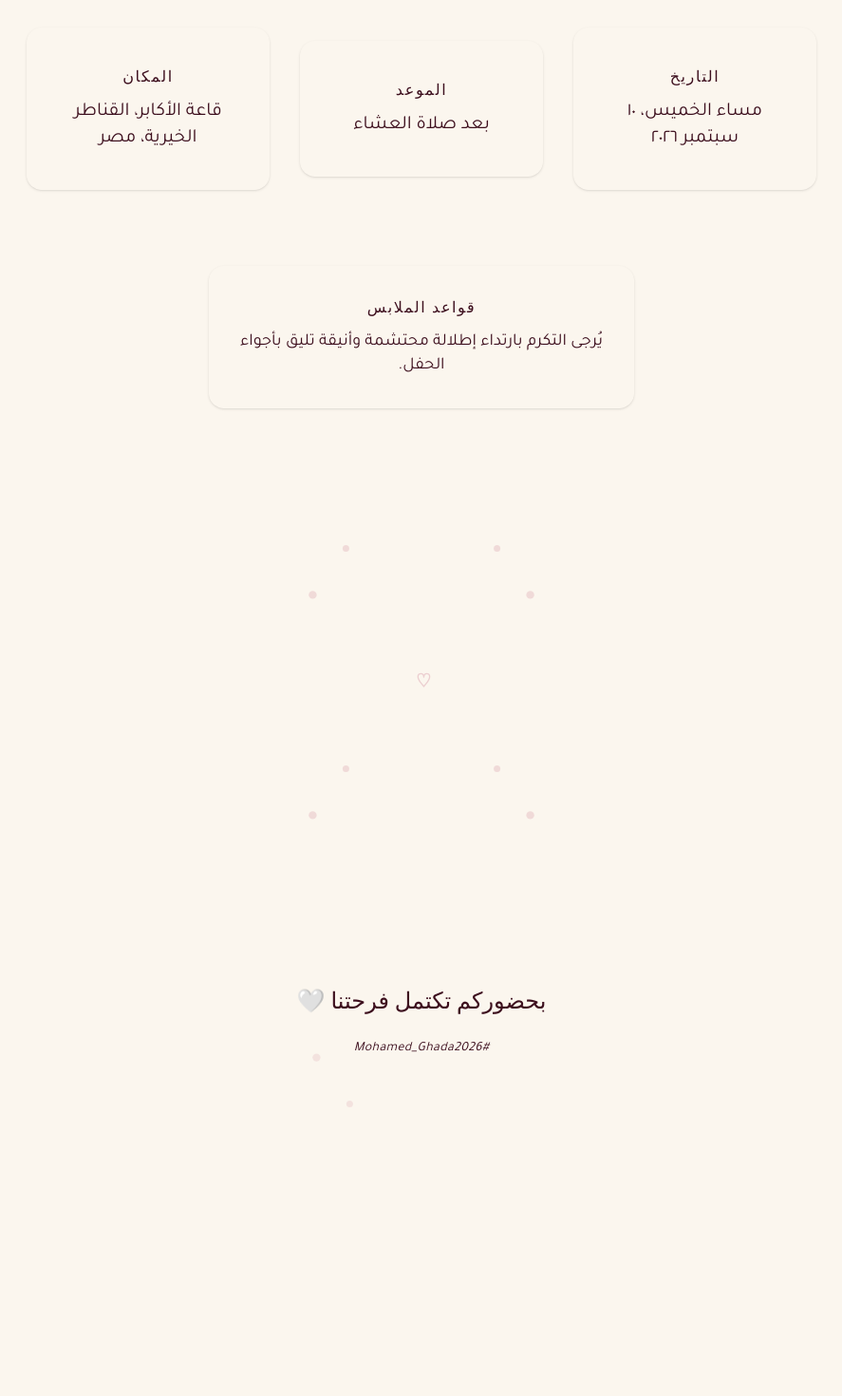
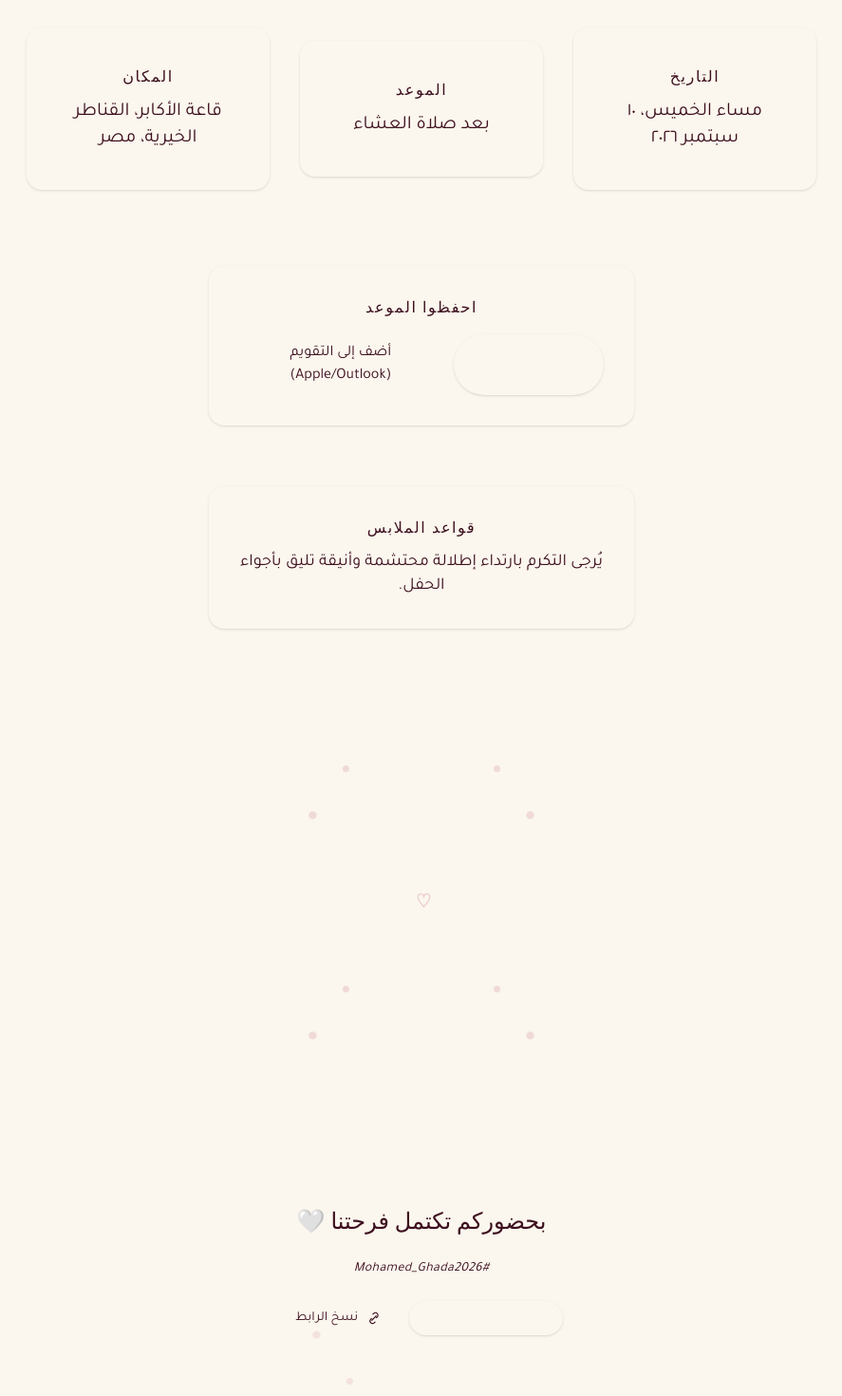
Before and after one commit to mahmoud-codeee/bride, a React (Vite) app: page / in a window 1280 px wide. Shown: the part 1303-2773 px from the top of the page at 95% size, without its empty margins (196-1083 px from the left). Before the commit the page ends 2481 px from the top, so only its background shows below. Built offline with nearby package versions, Linux system fonts and the light colour scheme; a web font is replaced by a local one.

Commit message:
Add Add-to-Calendar and share buttons (WhatsApp + copy link)

```diff
--- a/src/App.tsx
+++ b/src/App.tsx
@@ -4,6 +4,7 @@ import Petals from "./components/Petals";
 import Hero from "./components/Hero";
 import Countdown from "./components/Countdown";
 import Details from "./components/Details";
+import AddToCalendar from "./components/AddToCalendar";
 import DressCode from "./components/DressCode";
 import Couple from "./components/Couple";
 import Footer from "./components/Footer";
@@ -20,6 +21,7 @@ function App() {
         <Hero />
         <Countdown />
         <Details />
+        <AddToCalendar />
         <DressCode />
         <Couple />
         <Footer />
--- /dev/null
+++ b/src/components/AddToCalendar.tsx
@@ -0,0 +1,71 @@
+import { motion } from "framer-motion";
+import { useLanguage } from "../context/LanguageContext";
+import {
+  buildGoogleCalendarUrl,
+  buildIcsContent,
+  downloadIcsFile,
+} from "../utils/calendar";
+
+export default function AddToCalendar() {
+  const { t } = useLanguage();
+
+  const eventData = {
+    title: t.calendar.eventTitle,
+    description: t.calendar.eventDescription,
+    location: t.details.location.value,
+  };
+
+  const handleDownloadIcs = () => {
+    downloadIcsFile("mohamed-ghada-wedding.ics", buildIcsContent(eventData));
+  };
+
+  const googleUrl = buildGoogleCalendarUrl(eventData);
+
+  return (
+    <section className="px-6 pb-16 flex flex-col items-center">
+      <motion.div
+        initial={{ opacity: 0, y: 24 }}
+        whileInView={{ opacity: 1, y: 0 }}
+        viewport={{ once: true, amount: 0.4 }}
+        transition={{ duration: 0.7, delay: 0.4, ease: "easeOut" }}
+        className="flex flex-col items-center gap-4 rounded-2xl px-8 py-8 w-full sm:w-auto sm:max-w-md shadow-sm"
+        style={{
+          backgroundColor: "var(--color-ivory-dark)",
+          border: "1px solid var(--color-gold-light)",
+        }}
+      >
+        <span
+          className={`${t.meta.fontHeading} text-sm sm:text-base tracking-widest`}
+          style={{ color: "var(--color-gold)" }}
+        >
+          {t.calendar.title}
+        </span>
+        <div className="flex flex-col sm:flex-row gap-3">
+          <a
+            href={googleUrl}
+            target="_blank"
+            rel="noopener noreferrer"
+            className={`${t.meta.fontBody} rounded-full px-5 py-2 text-sm sm:text-base text-center shadow-sm transition-transform hover:scale-105`}
+            style={{
+              backgroundColor: "var(--color-wine)",
+              color: "var(--color-ivory)",
+            }}
+          >
+            {t.calendar.googleButton}
+          </a>
+          <button
+            onClick={handleDownloadIcs}
+            className={`${t.meta.fontBody} rounded-full px-5 py-2 text-sm sm:text-base transition-transform hover:scale-105`}
+            style={{
+              backgroundColor: "transparent",
+              color: "var(--color-gold-deep)",
+              border: "1px solid var(--color-gold-light)",
+            }}
+          >
+            {t.calendar.icsButton}
+          </button>
+        </div>
+      </motion.div>
+    </section>
+  );
+}
--- a/src/components/Footer.tsx
+++ b/src/components/Footer.tsx
@@ -1,6 +1,7 @@
 import { motion } from "framer-motion";
 import { useLanguage } from "../context/LanguageContext";
 import FloralOrnament from "./FloralOrnament";
+import ShareButtons from "./ShareButtons";
 
 export default function Footer() {
   const { t } = useLanguage();
@@ -30,6 +31,8 @@ export default function Footer() {
       >
         {t.footer.hashtag}
       </motion.p>
+
+      <ShareButtons />
     </footer>
   );
 }
--- /dev/null
+++ b/src/components/ShareButtons.tsx
@@ -0,0 +1,92 @@
+import { useState } from "react";
+import { motion } from "framer-motion";
+import { useLanguage } from "../context/LanguageContext";
+
+function ChatIcon() {
+  return (
+    <svg
+      viewBox="0 0 24 24"
+      width="18"
+      height="18"
+      fill="none"
+      stroke="currentColor"
+      strokeWidth="1.5"
+      strokeLinecap="round"
+      strokeLinejoin="round"
+      aria-hidden="true"
+    >
+      <path d="M12 3.5c-4.7 0-8.5 3.4-8.5 7.5 0 2.1 1 4 2.6 5.4L5 20.5l3.9-1.3c1 .3 2 .5 3.1.5 4.7 0 8.5-3.4 8.5-7.6S16.7 3.5 12 3.5Z" />
+    </svg>
+  );
+}
+
+function LinkIcon() {
+  return (
+    <svg
+      viewBox="0 0 24 24"
+      width="18"
+      height="18"
+      fill="none"
+      stroke="currentColor"
+      strokeWidth="1.5"
+      strokeLinecap="round"
+      strokeLinejoin="round"
+      aria-hidden="true"
+    >
+      <path d="M9 15 15 9" />
+      <path d="M10.5 6.5 11.5 5.5A3.5 3.5 0 0 1 16.5 10.5L15.5 11.5" />
+      <path d="M13.5 17.5 12.5 18.5A3.5 3.5 0 0 1 7.5 13.5L8.5 12.5" />
+    </svg>
+  );
+}
+
+export default function ShareButtons() {
+  const { t } = useLanguage();
+  const [copied, setCopied] = useState(false);
+
+  const pageUrl = typeof window !== "undefined" ? window.location.href : "";
+  const whatsappHref = `https://wa.me/?text=${encodeURIComponent(`${t.share.message}\n${pageUrl}`)}`;
+
+  const handleCopy = async () => {
+    try {
+      await navigator.clipboard.writeText(pageUrl);
+      setCopied(true);
+      setTimeout(() => setCopied(false), 2000);
+    } catch {
+      // Clipboard API unavailable or denied — buttons remain otherwise usable.
+    }
+  };
+
+  return (
+    <motion.div
+      initial={{ opacity: 0, y: 16 }}
+      whileInView={{ opacity: 1, y: 0 }}
+      viewport={{ once: true, amount: 0.5 }}
+      transition={{ duration: 0.8, delay: 0.3, ease: "easeOut" }}
+      className="relative z-10 flex flex-wrap items-center justify-center gap-3"
+    >
+      <a
+        href={whatsappHref}
+        target="_blank"
+        rel="noopener noreferrer"
+        className={`${t.meta.fontBody} inline-flex items-center gap-2 rounded-full px-4 py-2 text-sm shadow-sm transition-transform hover:scale-105`}
+        style={{ backgroundColor: "var(--color-wine)", color: "var(--color-ivory)" }}
+      >
+        <ChatIcon />
+        {t.share.whatsapp}
+      </a>
+      <button
+        onClick={handleCopy}
+        className={`${t.meta.fontBody} inline-flex items-center gap-2 rounded-full px-4 py-2 text-sm transition-transform hover:scale-105`}
+        style={{
+          backgroundColor: "transparent",
+          color: "var(--color-gold-deep)",
+          border: "1px solid var(--color-gold-light)",
+        }}
+      >
+        <LinkIcon />
+        {copied ? t.share.copied : t.share.copyLink}
+      </button>
+    </motion.div>
+  );
+}
--- a/src/data/content.ts
+++ b/src/data/content.ts
@@ -44,6 +44,19 @@ export interface SiteContent {
   dressCode: {
     title: string;
     note: string;
+  };
+  calendar: {
+    title: string;
+    googleButton: string;
+    icsButton: string;
+    eventTitle: string;
+    eventDescription: string;
+  };
+  share: {
+    whatsapp: string;
+    copyLink: string;
+    copied: string;
+    message: string;
   };
   footer: {
     message: string;
@@ -104,6 +117,19 @@ export const content: Record<Language, SiteContent> = {
       title: "قواعد الملابس",
       note: "يُرجى التكرم بارتداء إطلالة محتشمة وأنيقة تليق بأجواء الحفل.",
     },
+    calendar: {
+      title: "احفظوا الموعد",
+      googleButton: "أضف إلى تقويم Google",
+      icsButton: "أضف إلى التقويم (Apple/Outlook)",
+      eventTitle: "حفل زفاف محمد وغادة",
+      eventDescription: "بدعوتكم لحضور حفل زفافنا 🤍",
+    },
+    share: {
+      whatsapp: "شارك عبر واتساب",
+      copyLink: "نسخ الرابط",
+      copied: "تم نسخ الرابط!",
+      message: "بدعوتكم لحضور حفل زفاف محمد وغادة 🤍",
+    },
     footer: {
       message: "بحضوركم تكتمل فرحتنا 🤍",
       hashtag: "#Mohamed_Ghada2026",
@@ -161,6 +187,19 @@ export const content: Record<Language, SiteContent> = {
       title: "Dress Code",
       note: "Kindly wear modest, elegant attire befitting the spirit of the occasion.",
     },
+    calendar: {
+      title: "Save the Date",
+      googleButton: "Add to Google Calendar",
+      icsButton: "Add to Calendar (Apple/Outlook)",
+      eventTitle: "Mohamed & Ghada's Wedding",
+      eventDescription: "Join us to celebrate the wedding of Mohamed & Ghada.",
+    },
+    share: {
+      whatsapp: "Share via WhatsApp",
+      copyLink: "Copy Link",
+      copied: "Link Copied!",
+      message: "You're invited to Mohamed & Ghada's wedding 🤍",
+    },
     footer: {
       message: "Our joy is complete with your presence 🤍",
       hashtag: "#Mohamed_Ghada2026",
--- /dev/null
+++ b/src/utils/calendar.ts
@@ -0,0 +1,77 @@
+import { WEDDING_DATE_ISO } from "../data/content";
+
+/**
+ * Estimated event duration used only to compute an end time for calendar
+ * exports (ICS / Google Calendar require one, though none is published
+ * to guests). This is an estimate and may be adjusted later.
+ */
+const ESTIMATED_DURATION_MS = 3 * 60 * 60 * 1000;
+
+export const EVENT_START = new Date(WEDDING_DATE_ISO);
+export const EVENT_END = new Date(EVENT_START.getTime() + ESTIMATED_DURATION_MS);
+
+function toUtcStamp(date: Date): string {
+  return date.toISOString().replace(/[-:]/g, "").split(".")[0] + "Z";
+}
+
+function escapeIcsText(value: string): string {
+  return value
+    .replace(/\\/g, "\\\\")
+    .replace(/;/g, "\\;")
+    .replace(/,/g, "\\,")
+    .replace(/\n/g, "\\n");
+}
+
+interface CalendarEvent {
+  title: string;
+  description: string;
+  location: string;
+}
+
+export function buildIcsContent({ title, description, location }: CalendarEvent): string {
+  const dtstamp = toUtcStamp(new Date());
+  const uid = `wedding-${EVENT_START.getTime()}@mahmoud-codeee.github.io`;
+
+  const lines = [
+    "BEGIN:VCALENDAR",
+    "VERSION:2.0",
+    "PRODID:-//Mohamed & Ghada Wedding//Invitation//EN",
+    "CALSCALE:GREGORIAN",
+    "METHOD:PUBLISH",
+    "BEGIN:VEVENT",
+    `UID:${uid}`,
+    `DTSTAMP:${dtstamp}`,
+    `DTSTART:${toUtcStamp(EVENT_START)}`,
+    `DTEND:${toUtcStamp(EVENT_END)}`,
+    `SUMMARY:${escapeIcsText(title)}`,
+    `DESCRIPTION:${escapeIcsText(description)}`,
+    `LOCATION:${escapeIcsText(location)}`,
+    "END:VEVENT",
+    "END:VCALENDAR",
+  ];
+
+  return lines.join("\r\n");
+}
+
+export function downloadIcsFile(filename: string, content: string): void {
+  const blob = new Blob([content], { type: "text/calendar;charset=utf-8" });
+  const url = URL.createObjectURL(blob);
+  const link = document.createElement("a");
+  link.href = url;
+  link.download = filename;
+  document.body.appendChild(link);
+  link.click();
+  document.body.removeChild(link);
+  URL.revokeObjectURL(url);
+}
+
+export function buildGoogleCalendarUrl({ title, description, location }: CalendarEvent): string {
+  const params = new URLSearchParams({
+    action: "TEMPLATE",
+    text: title,
+    dates: `${toUtcStamp(EVENT_START)}/${toUtcStamp(EVENT_END)}`,
+    details: description,
+    location,
+  });
+  return `https://calendar.google.com/calendar/render?${params.toString()}`;
+}
```
